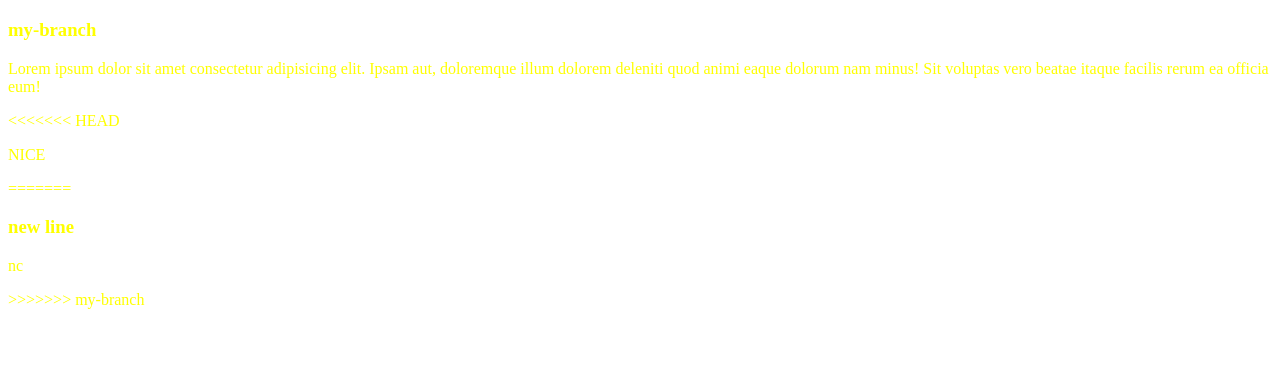
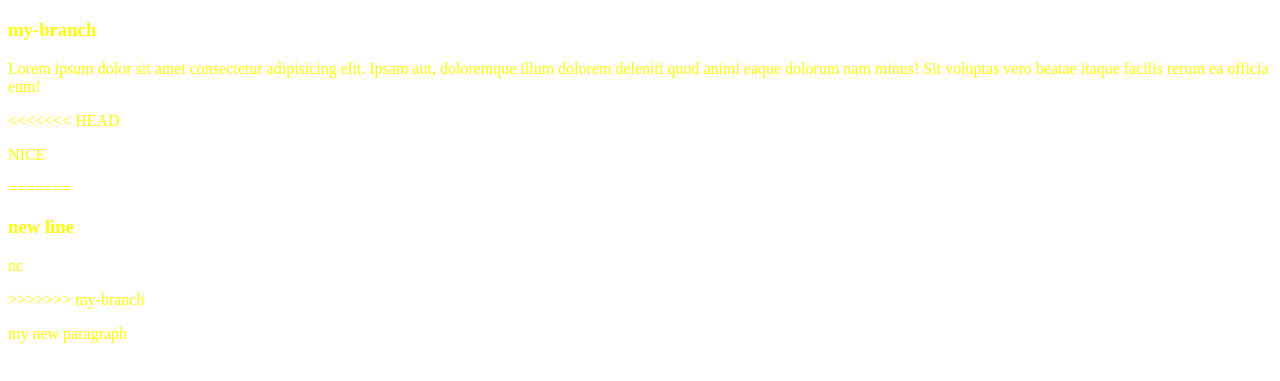
Before and after one commit to gillesania20/test-repo, a plain HTML site: page index.html in a window 1280 px wide. Shown: the part 61-442 px from the top of the page. Drawn offline with Linux system fonts and the light colour scheme.

Commit message:
updated index.html added new paragraph

```diff
--- a/index.html
+++ b/index.html
@@ -17,5 +17,6 @@
 <h3>new line</h3>
 <p>nc</p>
 >>>>>>> my-branch
+<p>my new paragraph</p>
 </body>
 </html>
```
